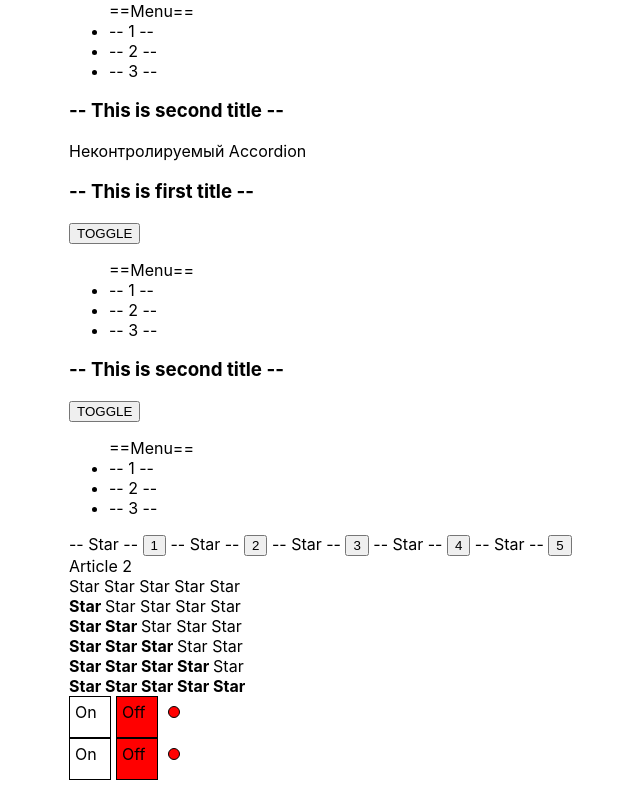
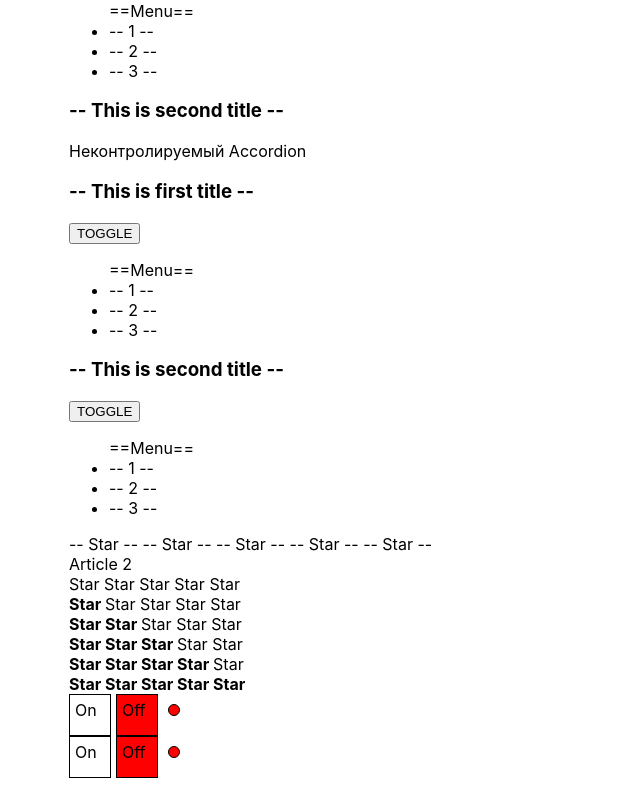
Before and after one commit to ArturLimaiko/React-kabzda-kak-prosto, a React (Create React App) app: page / in a window 1280 px wide. Shown: the part 546-1346 px from the top of the page, without its empty margins (271-911 px from the left). Built offline with nearby package versions, Linux system fonts and the light colour scheme.

Commit message:
lesson 8 callback - refactor UncontrolledRating

```diff
--- a/src/components/Rating/UncontrolledRating.tsx
+++ b/src/components/Rating/UncontrolledRating.tsx
@@ -1,30 +1,38 @@
 import React, {useState} from "react";
+
 
 export function UncontrolledRating() {
     //ЕСЛИ В КОМПОНЕНТЕ ЕСТЬ useState И ЕСЛИ ЭТОТ СТЕЙТ МЕНЯЕТСЯ
     // ТО ПЕРЕРИСОВЫВАЕТСЯ ТОЛЬКО ЭТОТ КОМПОНЕНТ!
     //создаем локальный стейт
-    //изначальное значение рейтинга 0
-let [rating , setRating] = useState( 0)
+    //изначальное значение рейтинга 4
+    let [rating, setRating] = useState(0)
 
     return (
         <div>
             {/*rating у каждой звезды свой и мы храним его в локальном стейте
             при клике на кнопку запустится наша функция setRating() и передаем значение 1 и тд*/}
-            <Star selected={rating > 0}/><button onClick={() => {setRating(1)}}>1</button>
-            <Star selected={rating > 1}/><button onClick={() => {setRating(2)}}>2</button>
-            <Star selected={rating > 2}/><button onClick={() => {setRating(3)}}>3</button>
-            <Star selected={rating > 3}/><button onClick={() => {setRating(4)}}>4</button>
-            <Star selected={rating > 4}/><button onClick={() => {setRating(5)}}>5</button>
+            <Star selected={rating > 0} setRating={setRating} rating={1}/>
+            <Star selected={rating > 1} setRating={setRating} rating={2}/>
+            <Star selected={rating > 2} setRating={setRating} rating={3}/>
+            <Star selected={rating > 3} setRating={setRating} rating={4}/>
+            <Star selected={rating > 4} setRating={setRating} rating={5}/>
         </div>
     )
 }
 
 type StarPropsType = {
     selected: boolean
+    rating: 1 | 2 | 3 | 4 | 5
+    setRating: (rating: 1 | 2 | 3 | 4 | 5) => void
 }
 
 function Star(props: StarPropsType) {
-    console.log("Star rendering")
-   return props.selected ? <span><b>  -- Star --  </b></span> : <span>  -- Star --  </span>
+    // return props.selected ? <span><b>  -- Star --  </b></span> : <span>  -- Star --  </span>
+    // ниже еще мощнее зарефакторил
+    return <span onClick={() => {
+        props.setRating(props.rating)
+    }}>
+            {props.selected ? <b> -- Star -- </b> : ' -- Star -- '}
+            </span>
 }
```
Also changed, not shown: src/logo.svg (deleted).
